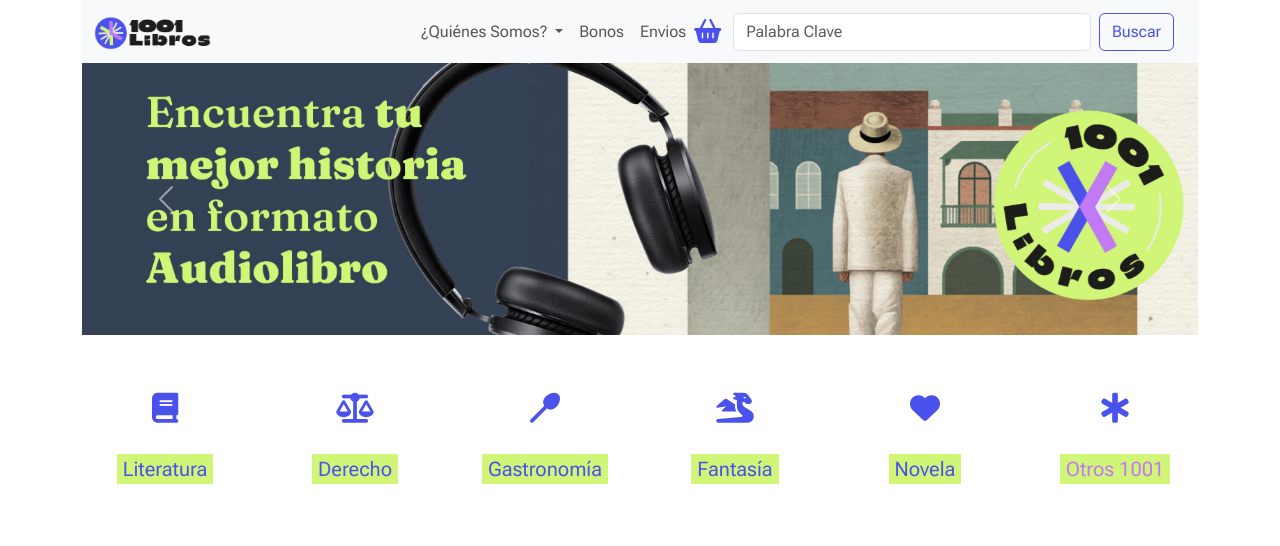
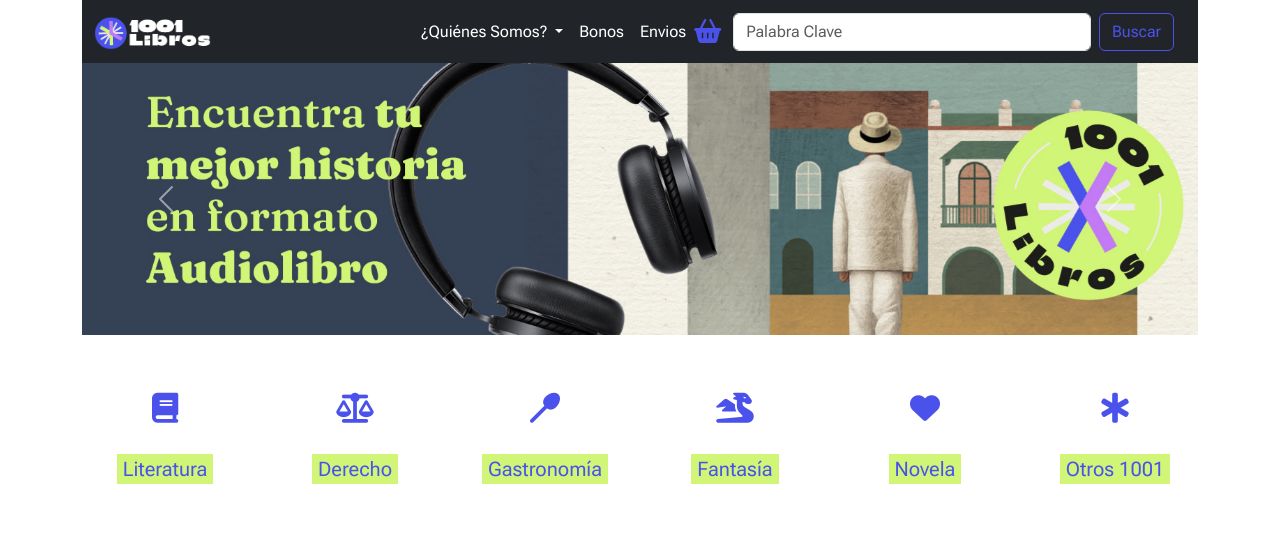
Before and after one commit to UshimaCesde/Libreria, a plain HTML site: page index.html in a window 1280 px wide. Shown: the top 546 px of the page. Drawn offline with nearby package versions, Linux system fonts and the light colour scheme.

Commit message:
cambie color de navbar

```diff
--- a/index.html
+++ b/index.html
@@ -26,11 +26,11 @@
   </head>
   <body class="container">
     <!--  AQUI INICIA EL NAVBAR -->
-    <nav class="navbar navbar-expand-lg bg-body-tertiary">
+    <nav class="navbar navbar-expand-lg bg-dark">
       <div class="container-fluid">
         <a class="navbar-brand" href="#">
           <img
-            src="./img/1001 libros - logo-08-04.png"
+            src="./img/1001 libros - logo-04.png"
             alt="Logo"
             class="img-fluid d-inline-block align-text-top"
           />
@@ -267,7 +267,7 @@
           <a
             href=""
             style="
-              color: #c27af4;
+              color: #4a52eb;
               background-color: #d1f577;
               text-decoration: none;
               padding: 3px 6px;
@@ -1874,8 +1874,8 @@
     </main>
     <br>
     <footer
+    class="bg-dark"
       style="
-        background-color: black;
         color: rgb(249, 255, 240);
         font-size: small;
       "
--- a/style.css
+++ b/style.css
@@ -57,11 +57,12 @@
 }
 .navbar-nav {
   --bs-nav-link-padding-y: 0;
+  --bs-nav-link-color: #ffffff;
+}
+.text-light {
+  color: #fff;
 }
 
 /* @media (min-width: 768px) {
   .carousel-item {
     height: 200px; /* Establece la altura deseada para la clase "md" */
-  }
-}
- */
```
